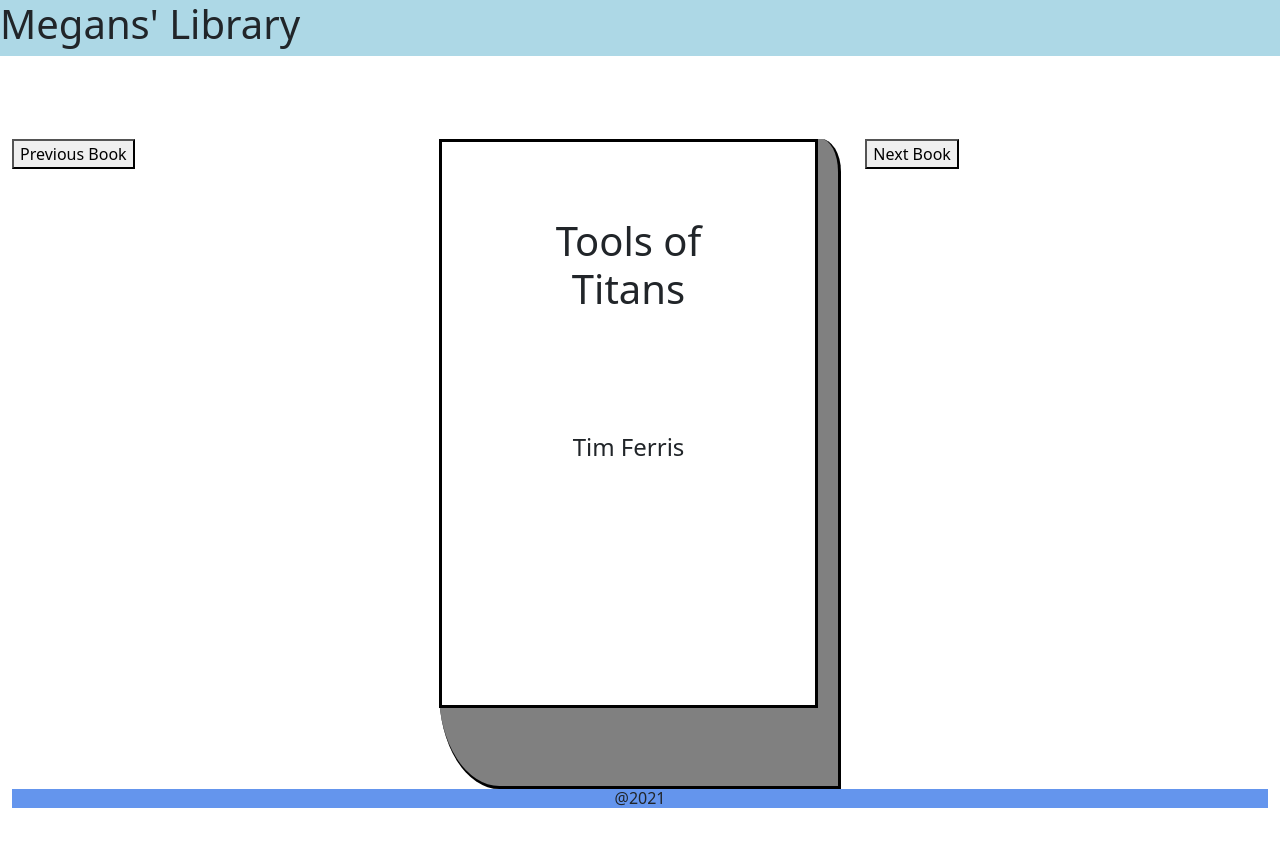
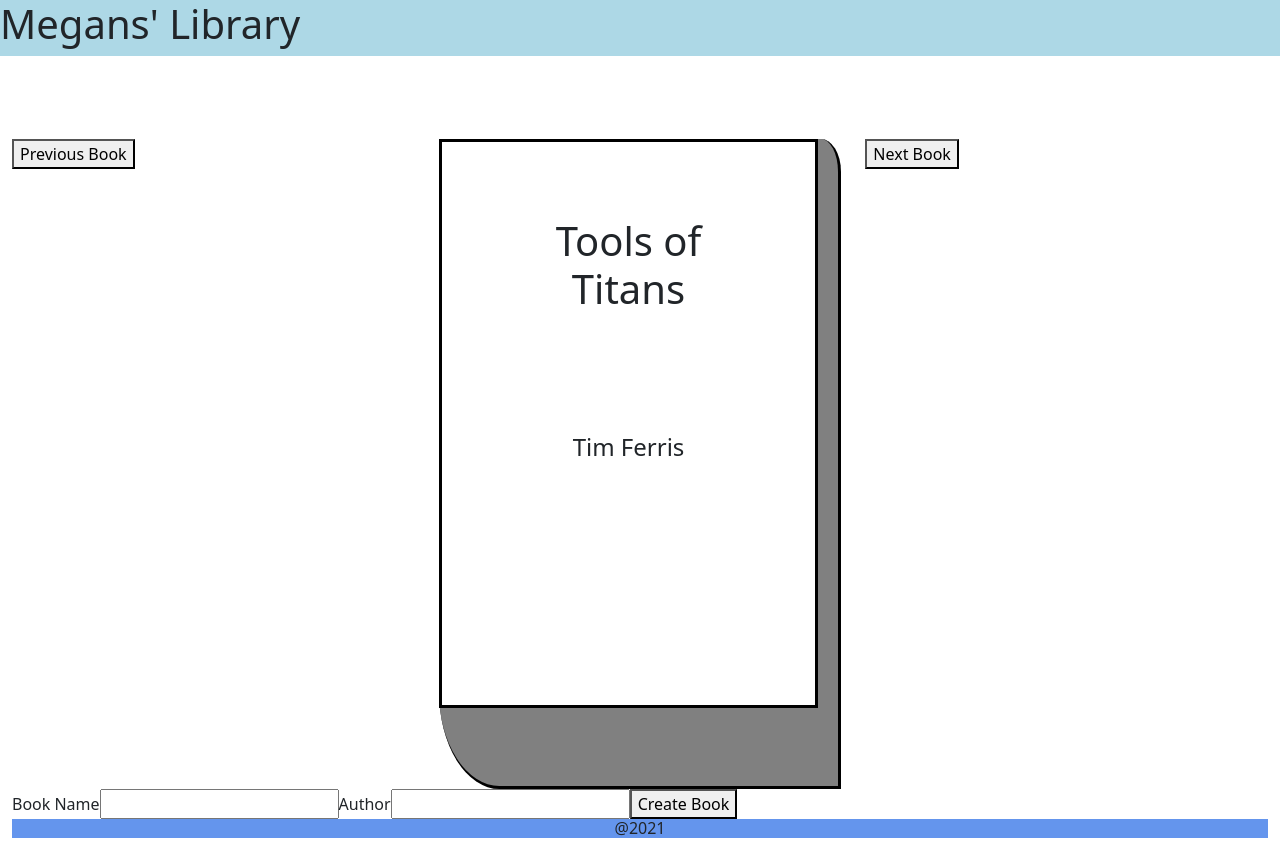
Before and after one commit to Macm91/reactTutorial, a React (Create React App) app: page / in a window 1280 px wide. Before the commit the page ends 816 px from the top, so only its background shows below. Built offline with nearby package versions, Linux system fonts and the light colour scheme.

Commit message:
created and completed a createBook component

```diff
--- a/src/components/App.jsx
+++ b/src/components/App.jsx
@@ -3,6 +3,7 @@
 import TitleBar from "./TitleBar/TitleBar";
 import BookViewer from "./BookViewer/BookViewer";
 import Footer from "./Footer/Footer";
+import CreateBook from "./CreateBook/CreateBook";
 
 class App extends Component {
     constructor(props) {
@@ -18,7 +19,6 @@
     }
 
     goToNextBook = () => {
-        debugger;
         let tempBookNumber = this.state.bookNumber;
         tempBookNumber++;
         if(tempBookNumber === this.books.length){
@@ -40,12 +40,20 @@
         })
     }
 
+    createBook = (newBook) => {
+        console.log ("from the createBoon on the App componenet", newBook);
+        this.books.push(newBook);
+        this.setState({
+            bookNumber: this.books.length - 1
+        })
+    }
 
     render(){
         return(
           <div className="container-fluid">
               <TitleBar/>
               <BookViewer book={this.books[this.state.bookNumber]} nextBook = {this.goToNextBook} previousBook= {this.goToPreviousBook}/>
+              <CreateBook createNewBook={this.createBook}/>
               <Footer/>
           </div>
         )
--- /dev/null
+++ b/src/components/CreateBook/CreateBook.jsx
@@ -0,0 +1,40 @@
+import React, {Component} from "react";
+import './CreateBook.css';
+
+
+
+class CreateBook extends Component {
+    constructor(props) {
+        super(props);
+        this.state = {
+            title:"",
+            author: "",
+         }
+    }
+
+    handleChange= (event) => {
+         this.setState ({
+             [event.target.name]: event.target.value,
+         });
+    }
+
+    handleSubmit = (event) => {
+        event.preventDefault();
+        this.props.createNewBook(this.state);
+    }
+
+
+    render() {
+        return (
+            <form onSubmit= {this.handleSubmit}>
+                <label>Book Name</label>
+                <input name="title" onChange={this.handleChange} value={this.state.title}/>
+                <label>Author</label>
+                <input name="author" onChange={this.handleChange} value={this.state.author}/>
+                <button type="submit">Create Book</button>
+            </form>
+         );
+    }
+}
+
+export default CreateBook;
```
Also changed, not shown: src/components/CreateBook/CreateBook.css (added).
